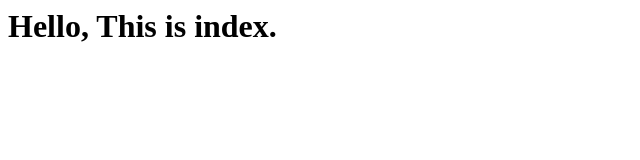
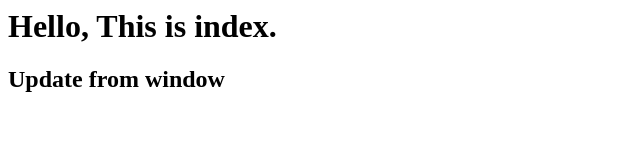
Before and after one commit to jkrithub/git-demo, a plain HTML site: page index.html in a window 1280 px wide. Shown: the whole page, without its empty margins (0-640 px from the left). Drawn offline with Linux system fonts and the light colour scheme.

Commit message:
Update index form window

```diff
--- a/index.html
+++ b/index.html
@@ -7,5 +7,6 @@
 </head>
 <body>
     <h1>Hello, This is index.</h1>
+    <h2>Update from window</h2>
 </body>
 </html>
```
